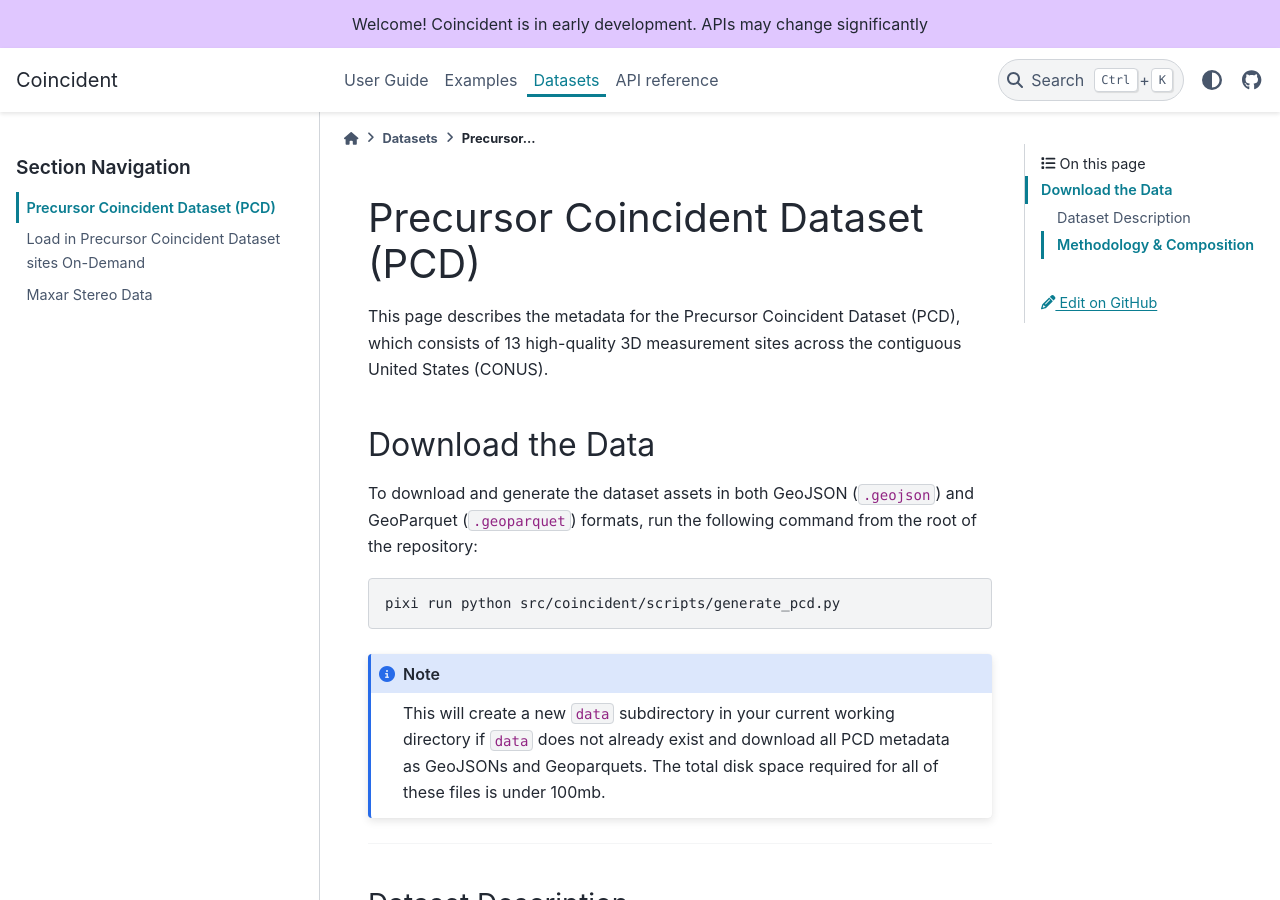
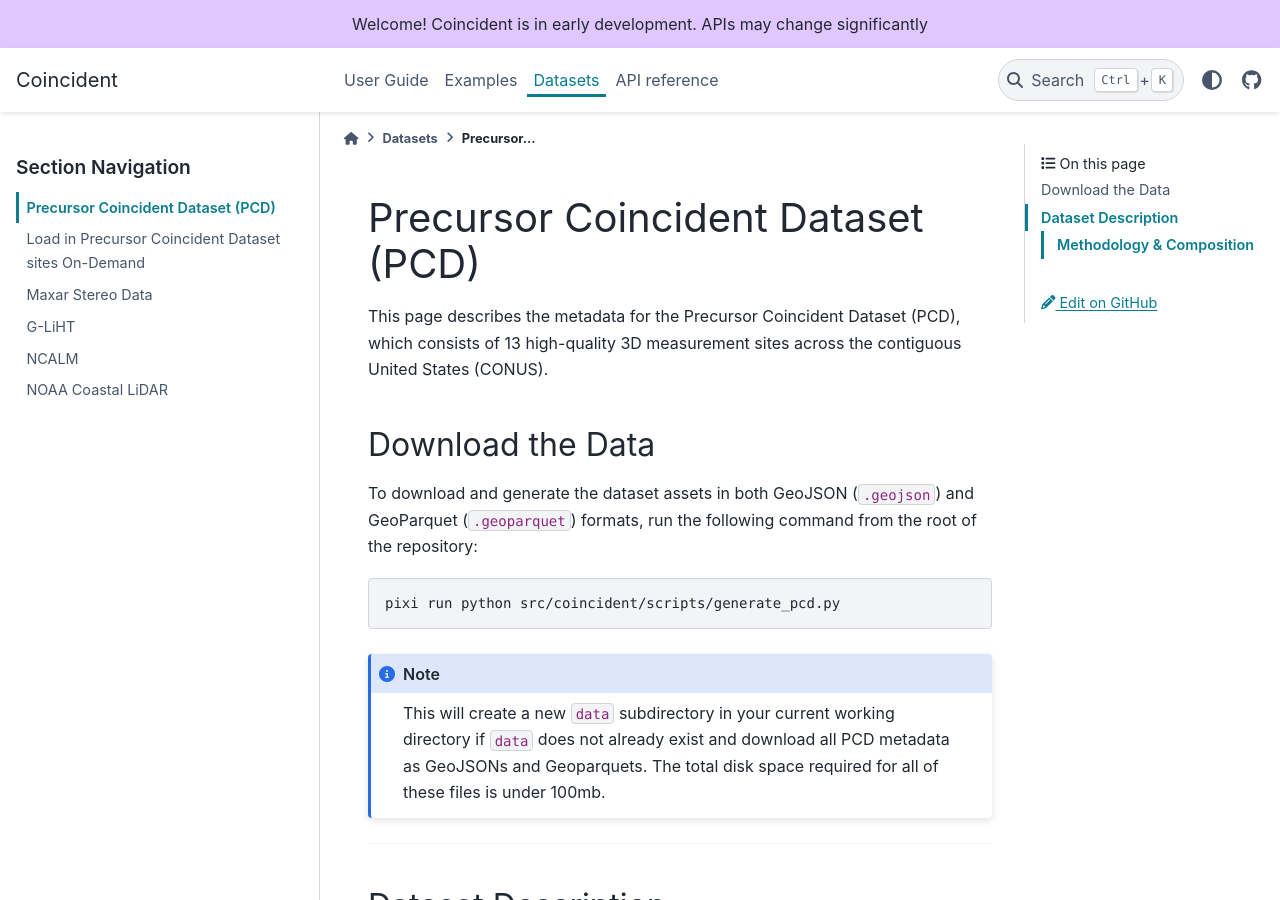
Before and after one commit to uw-cryo/coincident, a Sphinx documentation site: the page built from docs/datasets/pcd_background.md, in a window 1280 px wide and 900 px high. Built offline with Sphinx 7.4.7 and the PyData theme 0.15.4, drawn with Linux system fonts in a browser that asks for light colours.

````diff
--- a/docs/datasets/index.md
+++ b/docs/datasets/index.md
@@ -25,16 +25,19 @@ of the data used by this library.
 <sup>\*</sup> These datasets only have search available, not download or
 in-memory read supported.
 
-### Integrating additional datasets
+## Integrating additional datasets
 
 If you'd like to suggest an additional dataset that would be useful, feel free
 to open an [issue](https://github.com/uw-cryo/coincident/issues).
 
-### Example notebooks
+## Example notebooks
 
 ```{toctree}
 
 pcd_background
 pcd
 maxar
+G-LiHT
+NCALM
+noaa-coastal-lidar
 ```
--- a/docs/datasets/pcd_background.md
+++ b/docs/datasets/pcd_background.md
@@ -4,7 +4,7 @@ This page describes the metadata for the Precursor Coincident Dataset (PCD),
 which consists of 13 high-quality 3D measurement sites across the contiguous
 United States (CONUS).
 
-### Download the Data
+## Download the Data
 
 To download and generate the dataset assets in both GeoJSON (`.geojson`) and
 GeoParquet (`.geoparquet`) formats, run the following command from the root of
@@ -20,7 +20,7 @@ This will create a new `data` subdirectory in your current working directory if
 
 ---
 
-#### Dataset Description
+## Dataset Description
 
 The PCD was generated by identifying regions of overlapping data from key
 airborne and spaceborne sensors. The provided files contain STAC-compliant
@@ -37,7 +37,7 @@ final four-way overlap area). The metadata includes sensor details, acquisition
 times, quality metrics, and terrain characteristics derived from the Copernicus
 30m DEM and NLCD 2021 land cover data.
 
-#### Methodology & Composition
+### Methodology & Composition
 
 The 13 final sites were selected through a multi-stage filtering workflow that
 prioritized high-quality, temporally coincident data (typically within a ±30 day
````
Also changed, not shown: docs/index.md (+3 -3 lines), docs/datasets/G-LiHT.ipynb (added), docs/datasets/NCALM.ipynb (added), docs/datasets/noaa-coastal-lidar.ipynb (added), docs/examples/additional_lidar.ipynb, docs/examples/dem_and_lpc.ipynb.
